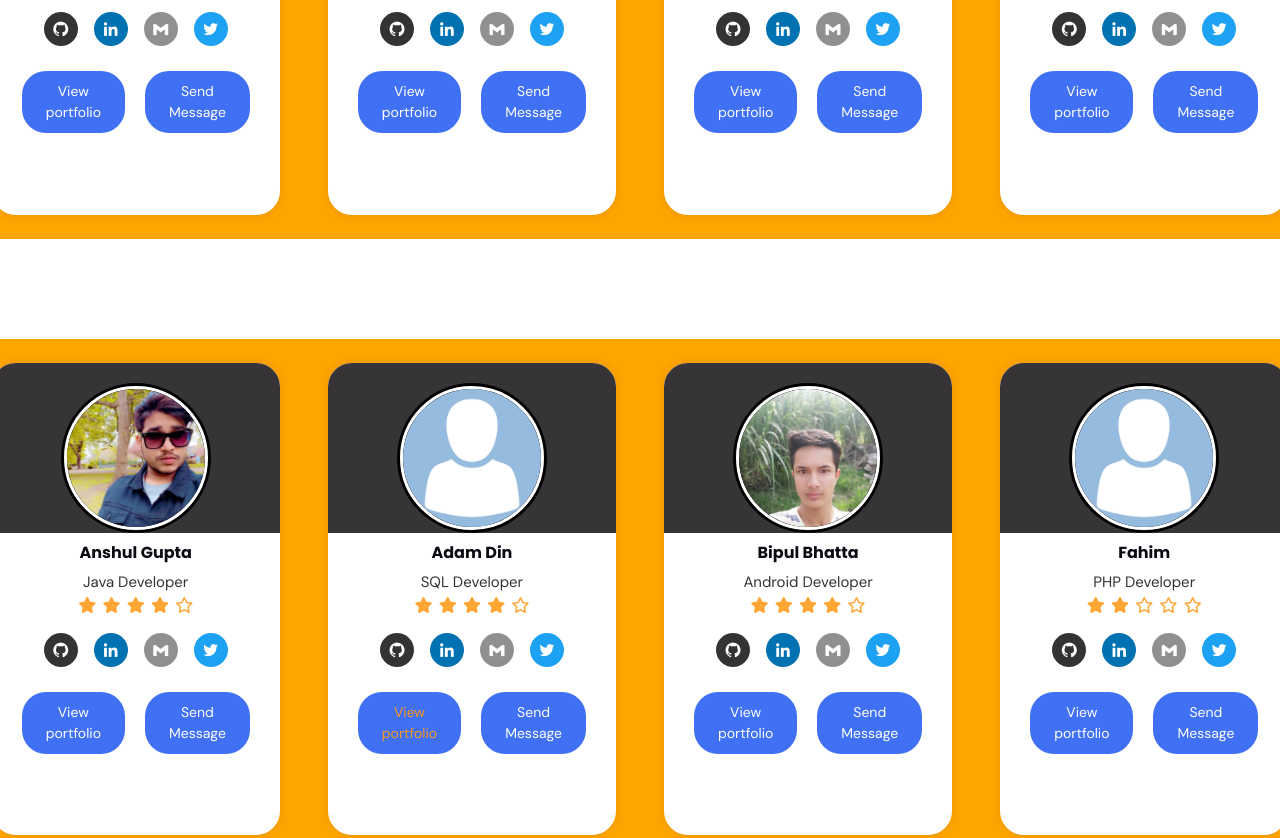
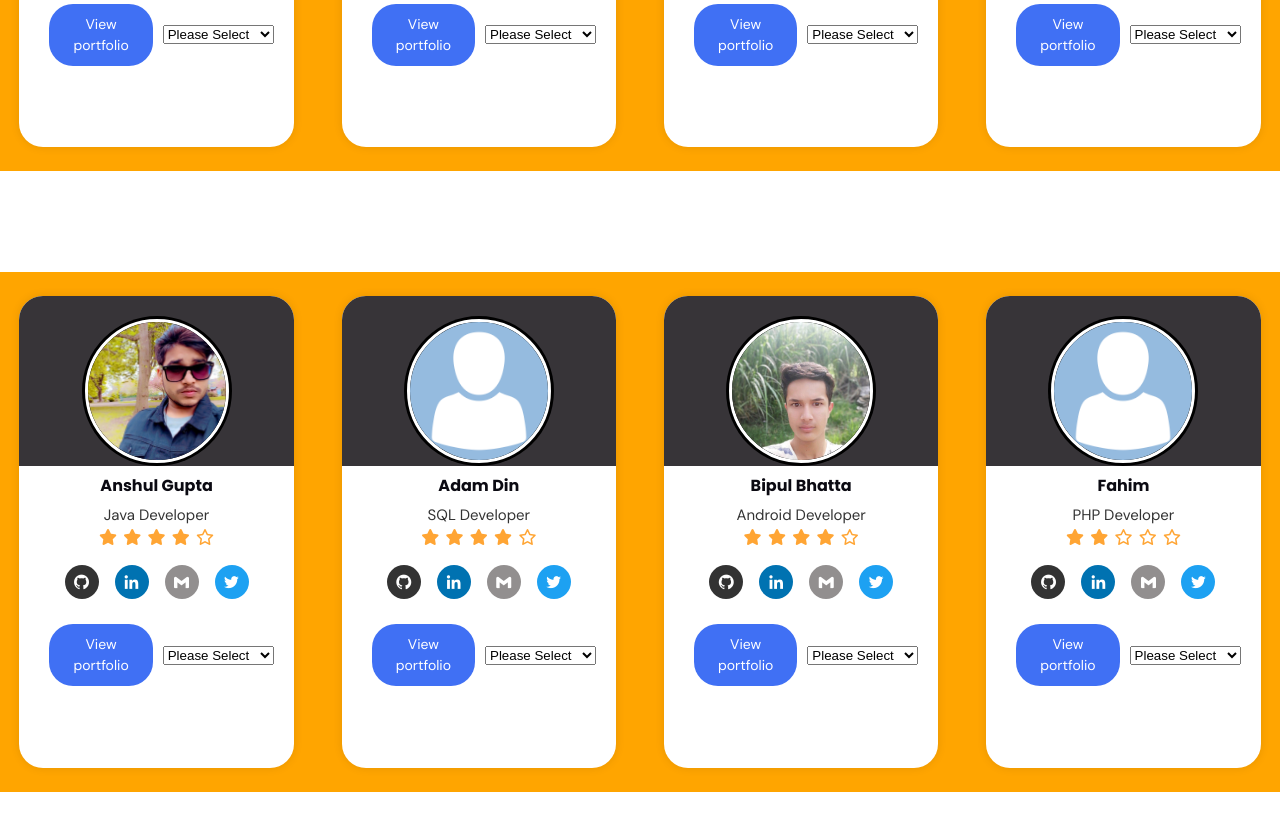
Before and after one commit to theflash0315/MMAPS, a plain HTML site: page mmaps.co.uk/Hiring.html in a window 1280 px wide. Shown: the part 1223-2061 px from the top of the page. Drawn offline with nearby package versions, Linux system fonts and the light colour scheme.

Commit message:
Button changed

```diff
--- a/mmaps.co.uk/Hiring.html
+++ b/mmaps.co.uk/Hiring.html
@@ -84,9 +84,7 @@
                                 </span>
                             </span>
                         </h1>
-                    <div class="pt-3">
-                        <a href="#Hire" class="btn btn-lg btn-dark mb-0">I want to hire</a>
-                    </div>
+
                 </div>
             </div>
         </div>
@@ -138,7 +136,12 @@
           </div>
           <div class="buttons">
             <button class="button" onclick="location.href='MD_Mmaps.pdf'">View portfolio</button>
-            <button class="button">Send Message</button>
+            <select>
+              <option value="HTML">Please Select</option>
+              <option value="HTML">I want to hire</option>
+              <option value="CSS">I am interested</option>
+              <option value="JavaScript">Save details</option>
+        </select>
           </div>
 
           <div class="analytics">
@@ -181,7 +184,12 @@
           </div>
           <div class="buttons">
             <button class="button" onclick="location.href='a0105592 - CV - Current.pdf'">View portfolio</button>
-            <button class="button">Send Message</button>
+           <select>
+              <option value="HTML">Please Select</option>
+              <option value="HTML">I want to hire</option>
+              <option value="CSS">I am interested</option>
+              <option value="JavaScript">Save details</option>
+        </select>
           </div>
 
           <div class="analytics">
@@ -224,7 +232,12 @@
           <div class="buttons">
             <button class="button" onclick="location.href=''
             ">View portfolio</button>
-            <button class="button">Send Message</button>
+             <select>
+              <option value="HTML">Please Select</option>
+              <option value="HTML">I want to hire</option>
+              <option value="CSS">I am interested</option>
+              <option value="JavaScript">Save details</option>
+        </select>
           </div>
 
           <div class="analytics">
@@ -267,7 +280,12 @@
           </div>
           <div class="buttons">
             <button class="button" onclick="location.href='CV.pdf'">View portfolio</button>
-            <button class="button">Send Message</button>
+            <select>
+              <option value="HTML">Please Select</option>
+              <option value="HTML">I want to hire</option>
+              <option value="CSS">I am interested</option>
+              <option value="JavaScript">Save details</option>
+        </select>
           </div>
 
           <div class="analytics">
@@ -314,7 +332,12 @@
             </div>
             <div class="buttons">
               <button class="button" onclick="location.href='ANSHUL_GUPTA_P1031541_CV.pdf'">View portfolio</button>
-              <button class="button">Send Message</button>
+              <select>
+                <option value="HTML">Please Select</option>
+                <option value="HTML">I want to hire</option>
+                <option value="CSS">I am interested</option>
+                <option value="JavaScript">Save details</option>
+          </select>
             </div>
 
             <div class="analytics">
@@ -356,8 +379,13 @@
               </a>
             </div>
             <div class="buttons">
-              <button class="button"><a href="dummy.pdf">View portfolio</a></button>
-              <button class="button">Send Message</button>
+              <button class="button">View portfolio</button>
+              <select>
+                <option value="HTML">Please Select</option>
+                <option value="HTML">I want to hire</option>
+                <option value="CSS">I am interested</option>
+                <option value="JavaScript">Save details</option>
+          </select>
             </div>
 
             <div class="analytics">
@@ -398,9 +426,13 @@
               </a>
             </div>
             <div class="buttons">
-              <button class="button" onclick="location.href=''
-              ">View portfolio</button>
-              <button class="button">Send Message</button>
+              <button class="button">View portfolio</button>
+            <select>
+              <option value="HTML">Please Select</option>
+              <option value="HTML">I want to hire</option>
+              <option value="CSS">I am interested</option>
+              <option value="JavaScript">Save details</option>
+        </select>
             </div>
 
             <div class="analytics">
@@ -443,7 +475,12 @@
             </div>
             <div class="buttons">
               <button class="button">View portfolio</button>
-              <button class="button">Send Message</button>
+              <select>
+                <option value="HTML">Please Select</option>
+                <option value="HTML">I want to hire</option>
+                <option value="CSS">I am interested</option>
+                <option value="JavaScript">Save details</option>
+          </select>
             </div>
 
             <div class="analytics">
```
